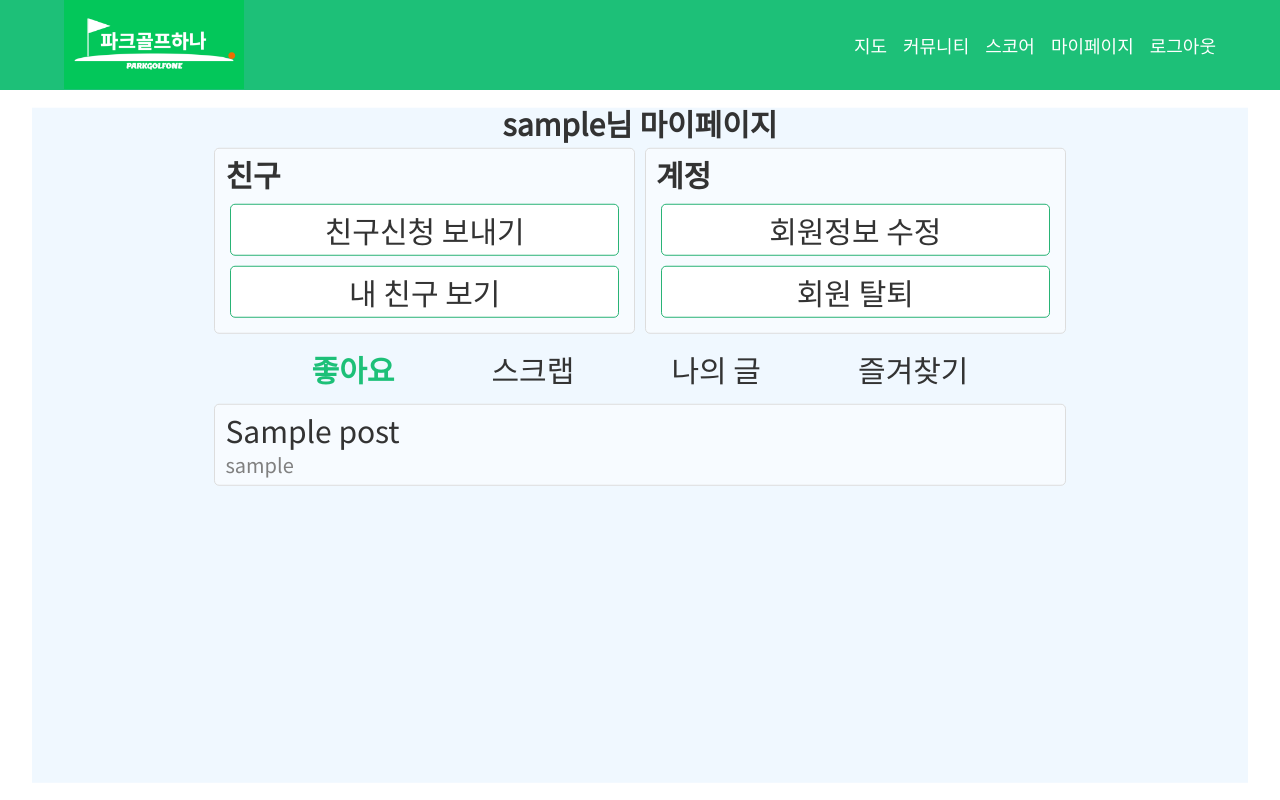
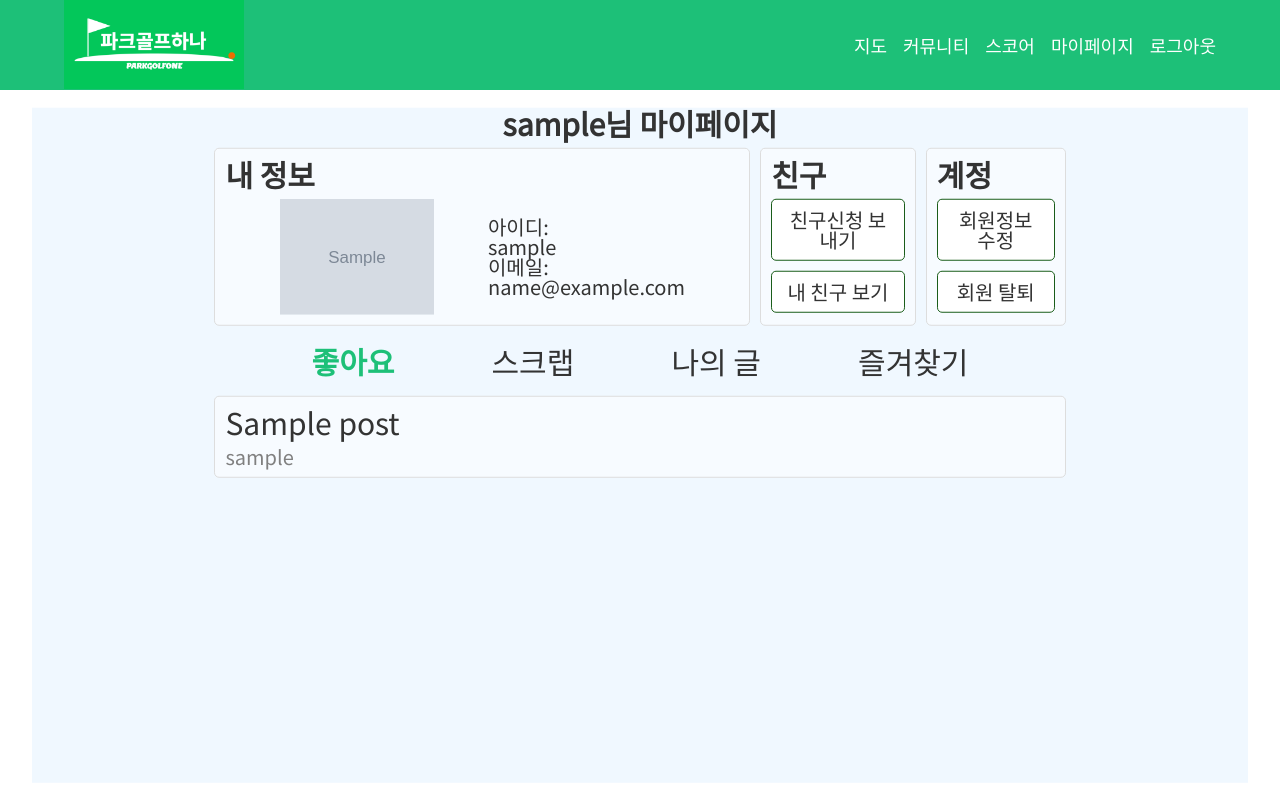
Before and after one commit to ParkGolfOne/pirogramming_final_project, a Django app: page /users/1/ in a window 1280 px wide. Run offline with Django 5.2, Linux system fonts and the light colour scheme; a user stored in the database is signed in; tables that the repository leaves empty hold one stand-in row (values such as "Sample post"); grey boxes marked "Sample" are stand-in pictures; parts of the project's set-up code (start-up, migrations or seed data) failed here and were passed over; some web fonts are replaced.

Commit message:
[feat] 메인페이지에 내 정보 추가

```diff
--- a/server/static/locations/css/location_list.css
+++ b/server/static/locations/css/location_list.css
@@ -33,7 +33,7 @@
 .location-btn {
     padding: 10px;
     border-radius: 5px;
-    border: 1px solid var(--green--medium--color);
+    border: 1px solid var(--green--dark--color);
     background-color: #ffffff;
     cursor: pointer;
     margin: 5px;
@@ -43,8 +43,7 @@
     width: 100%;
 }
 .location-btn:hover {
-    background-color: var(--green--medium--color);
-    border: 1px solid var(--green--medium--color);
+    background-color: var(--green--hover--color);
     transition: 0.1s;
 }
 .locationInput {
--- a/server/static/main/css/style.css
+++ b/server/static/main/css/style.css
@@ -7,6 +7,7 @@
     --green--white--color: #20C997;
     --green--bright--color: #1dc078;
     --green--medium--color: #29b375;
+    --green--hover--color: #a9cfa9;    /* 버튼용 */
 }
 body{
     height: 100vh;
--- a/server/static/score/css/score_history.css
+++ b/server/static/score/css/score_history.css
@@ -87,8 +87,6 @@
   transition: 0.3s;
 }
 
-
-}
 .sortSelect-box {
   width: 100%;
 }
--- a/server/static/users/css/user.css
+++ b/server/static/users/css/user.css
@@ -29,26 +29,32 @@
     font-size: 15px;
     line-height: 1;
 }
+
 .user-mypage-btn {
+    text-align: center;
+    width: 100%;
     padding: 10px;
     border-radius: 5px;
-    border: 1px solid var(--green--medium--color);
+    border: 1px solid var(--green--dark--color);
     background-color: white;
     cursor: pointer;
+    font-size: 20px;
 }
 
 .user-mypage-btn button {
-    font-size: 30px;
+    font-size: 20px;
     line-height: 1;
 }
 
-.user-btn:hover,
-.user-mypage-btn:hover {
+.user-btn:hover {
+    transition: 0.1s;
     background-color: var(--green--medium--color);
-    border: 1px solid var(--green--medium--color);
-    transition: 0.1s;
 }
 
+.user-mypage-btn:hover {
+    transition: 0.1s;
+    background-color: var(--green--hover--color);
+}
 .user-mypage-container {
     display: flex;
     justify-content: center;
@@ -63,16 +69,31 @@
     border-radius: 5px;
     border: 1px solid var(--white--border--color);
     background-color: var(--green--pale--color);
-    width: 100%;
     margin: 10px 0px;
+    gap: 10px;
 }
 
 .user-mypage-title,
 .user-btn-title {
     position: relative;
-    padding-bottom: 10px;
 }
 
+.mypage-info {
+    display: flex;
+    justify-content: space-evenly;
+    align-items: center;
+}
+
+.mypage-info > div > p {
+    overflow-wrap: break-word;
+    word-break: break-word;
+}
+
+.user-btn-box > div {
+    display: flex;
+    font-size: 20px;
+    height: 100%;
+}
 /* .user-btn-box a {
     font-size: 1.6rem;
 } */
@@ -89,6 +110,10 @@
     left: 50%;
     transform: translateX(-50%);
 } */
+.mypage-img {
+    width: 30%;
+    border-radius: ;
+}
 .user-login-btn {
     width: 100%;
     margin-bottom: 20px;
@@ -146,8 +171,8 @@
 .user-btn-container {
     width: 100%;
     display: flex;
-    justify-content: center;
     flex-direction: column;
+    gap: 10px;
 }
 
 .login-form>div>label {
@@ -168,8 +193,6 @@
 }
 
 @media screen and (min-width: 700px) {
-
-    .user-btn-container,
     .user-mypage-container {
         flex-direction: row;
     }
@@ -184,17 +207,10 @@
     flex-direction: column;
 }
 
-.user-mypage-btn {
-    display: block;
-    text-align: center;
-    width: 100%;
-    width: auto;
-    margin: 5px;
-}
-
 .user-mypage {
     overflow-wrap: break-word;
     word-break: break-word;
+    width: 100%;
 }
 
 .user-mypage a,
@@ -270,18 +286,23 @@
 }
 
 @media screen and (min-width: 700px) {
-
-    .user-btn-container,
     .mypage-interest,
     .user-btn-option,
-    .user-mypage {
+    .user-mypage,
+    .user-btn-container {
         width: 70%;
     }
 
     .user-btn-container {
+        display: flex;
+        flex-direction: row;
+        justify-content: space-evenly;
+        width: 70%;
         gap: 10px;
     }
-
+    .user-btn-box {
+        flex-grow: 1;
+    }
 }
 
 .active {
--- a/server/templates/communitys/posts/post_detail.html
+++ b/server/templates/communitys/posts/post_detail.html
@@ -23,10 +23,9 @@
         <h1 class="post-detail-title">{{post.title}}</h1>
         <div class="post-write-info">
           <div>
-            <span class="lets-icons--user-alt-fill"></span>
+            <img src="{{ user.image.url }}" alt="프로필사진" class="mypage-img">
           <div>
-            <a href="{% url 'users:main' post.writer.id %}" class="post-detail-writer"
-            ><h4>{{post.writer}}</h4></a>
+            <h4>{{post.writer}}</h4>
             <span>{{post.created_date}}</span>
             <span class="view">조회 {{post.view_num}}</span>
           </div>
--- a/server/templates/users/users_main.html
+++ b/server/templates/users/users_main.html
@@ -2,9 +2,21 @@
 <link rel="stylesheet" href="{% static 'users/css/user.css' %}" />
 <title>마이페이지</title>
 {% endblock %} {% block content %}
-{% if user.is_authenticated %} {% if now_user.id == pk %}
+{% if user.is_authenticated and now_user.id == pk %}
 <h1>{{user.nickname}}님 마이페이지</h1>
 <div class="user-btn-container">
+  <div class="user-btn-box">
+    <h3 class="user-btn-title">내 정보</h3>
+    <div class="mypage-info">
+      <img src="{{ user.image.url }}" alt="프로필사진" class="mypage-img">
+      <div>
+        <p>아이디:</p>
+        <p>{{user.username}}</p>
+        <p>이메일:</p>
+        <p>{{user.email}}</p>
+      </div>
+    </div>
+  </div>
   <div class="user-btn-box">
     <h3 class="user-btn-title">친구</h3>
     <a href="{% url 'users:add_friend' user.pk %}" class="user-mypage-btn"
@@ -78,16 +90,10 @@
     {% endfor %}
   </div>
 </div>
-
 {%else%}
-<h1>{{user.nickname}}님 페이지</h1>
-<div>자기소개?</div>
-{% endif %} {% else %}
-<div><a href="{% url 'users:login' %}">로그인</a></div>
-<div><a href="{% url 'social:begin' 'kakao' %}">카카오 로그인</a></div>
-<div><a href="{% url 'social:begin' 'naver' %}">네이버 로그인</a></div>
-<div><a href="{% url 'users:signup' %}">회원가입</a></div>
-{% endif %} {% endblock %}
+잘못된 접근입니다
+{% endif %}
+{% endblock %}
 {% block script %}
 <script src="{% static 'users/js/mypage.js' %}"></script>
 {%endblock%}
```
Also changed, not shown: server/static/board/css/board_create.css (+9 -3 lines), server/static/locations/css/location_detail.css (+21 -11 lines), server/static/posts/css/post_detail.css (+4 -2 lines), server/static/score/css/score_detail.css (+8 -1 lines), server/templates/score/score_history.html (+0 -9 lines), server/apps/locations/migrations/0003_alter_golflocation_golf_address_and_more.py (added).
